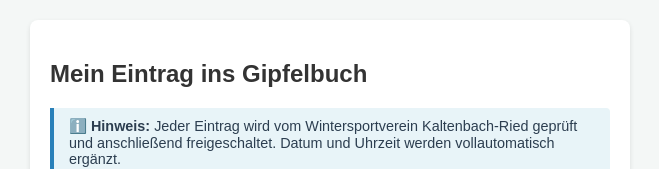
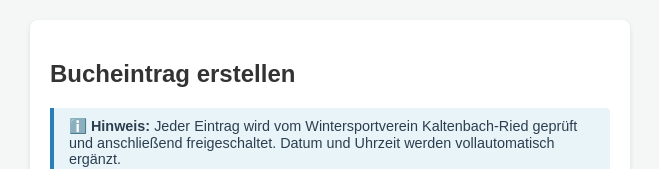
Before and after one commit to projekt-gb/gipfelbuch, a website: page public/index.html in a window 1280 px wide. Shown: the top 169 px of the page, without its empty margins (310-969 px from the left). Drawn offline with Linux system fonts and the light colour scheme; no server answers.

```diff
--- a/public/index.html
+++ b/public/index.html
@@ -91,7 +91,7 @@
 <body>
 
     <div class="card">
-        <h2>Mein Eintrag ins Gipfelbuch</h2>
+        <h2>Bucheintrag erstellen</h2>
 
         <!-- Aktualisierte Info-Box mit automatischem Datums-Hinweis -->
         <div class="info-box">
```
